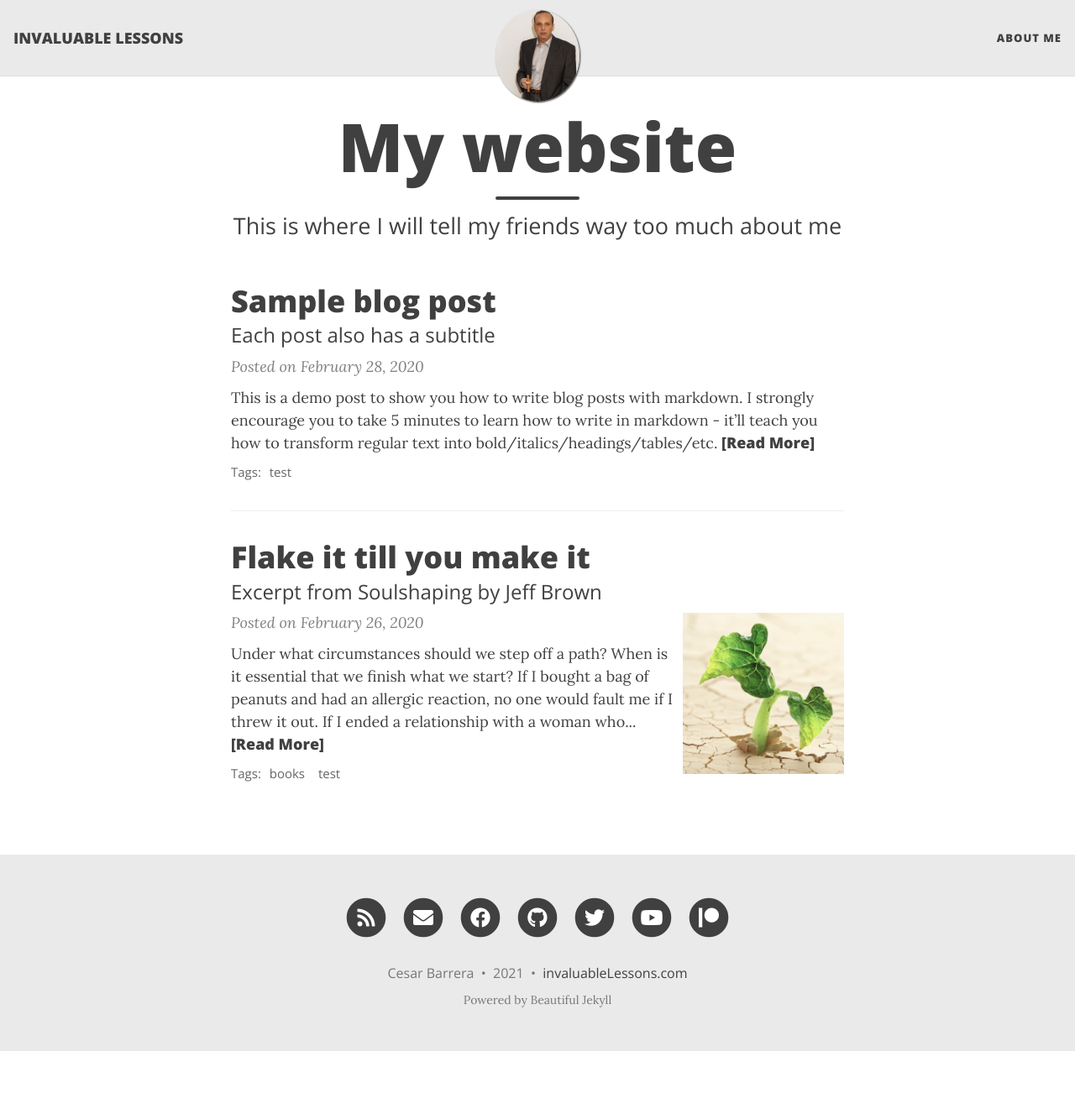
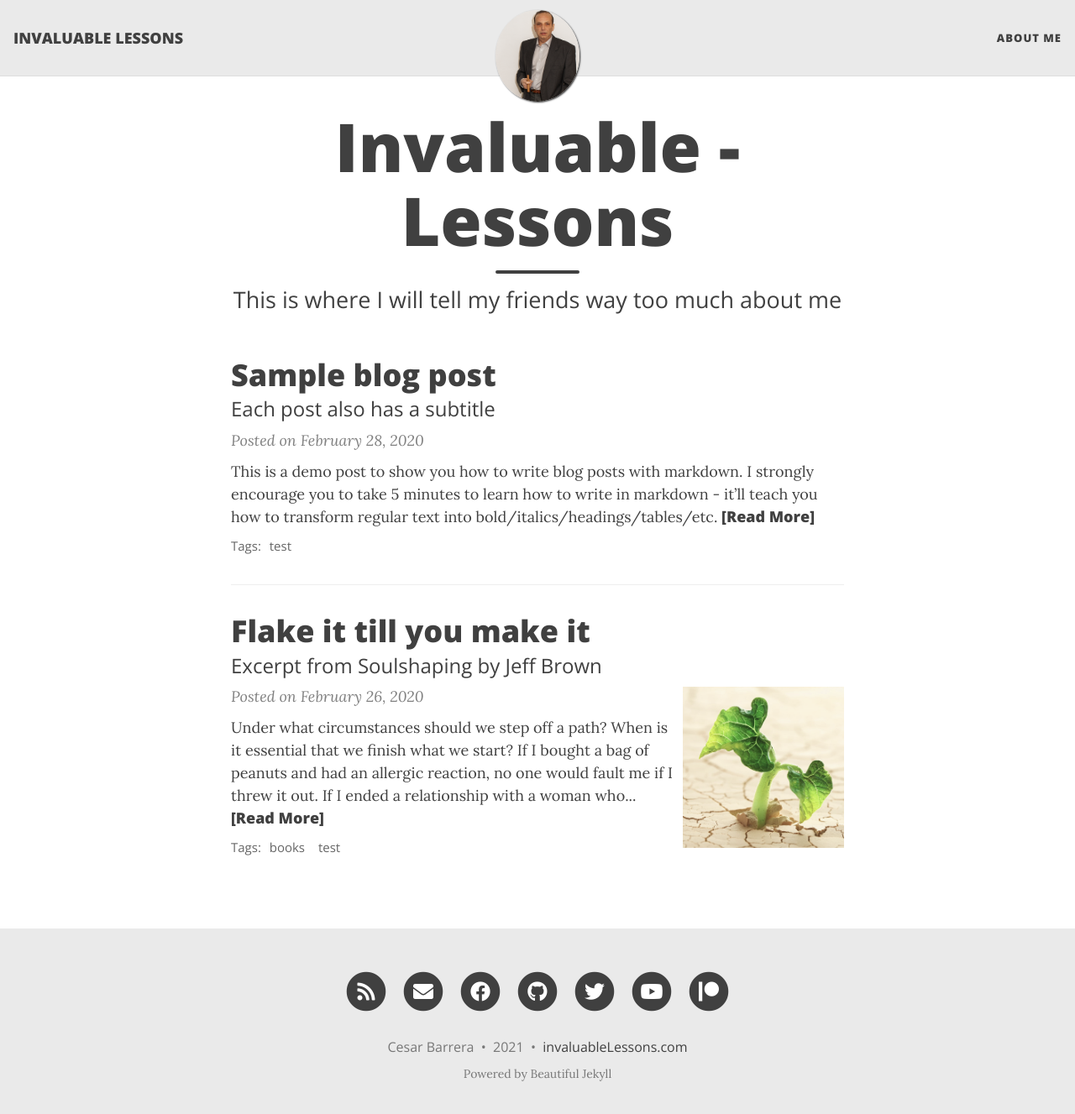
Before and after one commit to quintabatan/quintabatan.github.io, a Jekyll site: the page built from index.html, in a window 1280 px wide and 1340 px high. Shown: the top 1327 px of the window at 84% size. Built offline with Jekyll 4.4.1, drawn with Linux system fonts in a browser that asks for light colours; nearby versions of some CDN libraries; the list of posts is cut into pages by our own code.

Commit message:
Update index.html

```diff
--- a/index.html
+++ b/index.html
@@ -1,5 +1,5 @@
 ---
 layout: home
-title: My website
+title: Invaluable - Lessons
 subtitle: This is where I will tell my friends way too much about me
 ---
```
